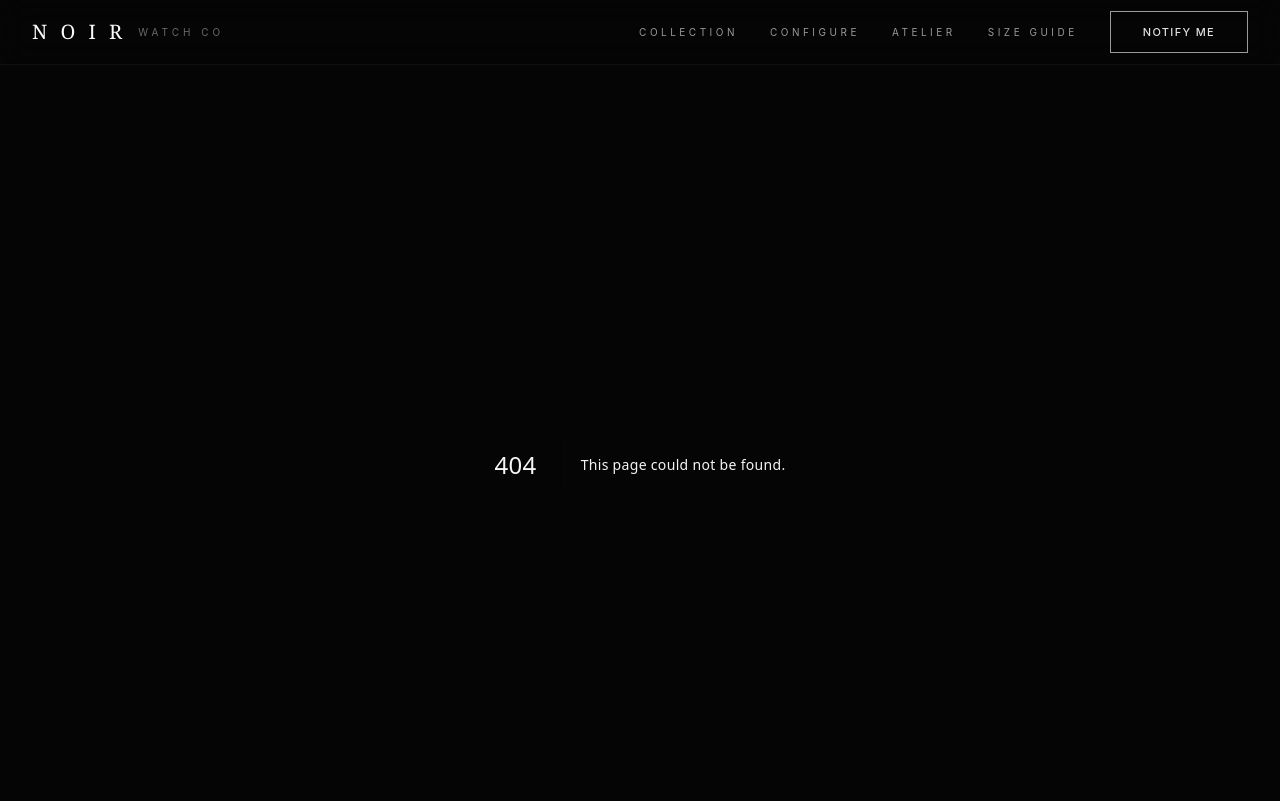
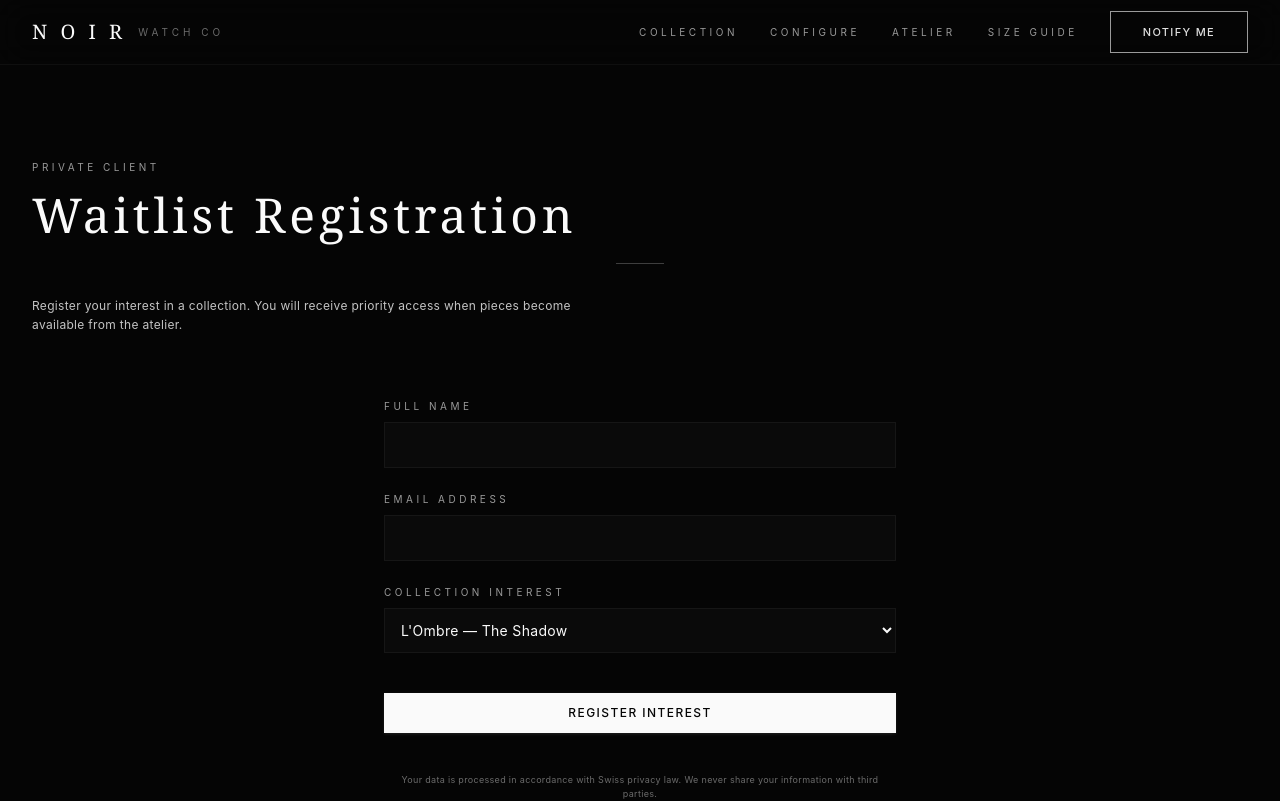
Before and after one commit to anas-khan-antimatter/mkt-noir-watch-co, a Next.js app: page /waitlist in a window 1280 px wide. Before the commit this address had no page. Shown: the top 801 px of the page. Built offline with nearby package versions, Linux system fonts and the light colour scheme.

Commit message:
antimatter: checkpoint c-1790732967552-zqjar

```diff
--- a/src/app/configure/page.tsx
+++ b/src/app/configure/page.tsx
@@ -1,5 +1,5 @@
 "use client";
-
+import { useState } from "react";
 import {
   caseOptions,
   strapOptions,
@@ -9,21 +9,28 @@ import {
   computeSku,
 } from "../data/configurator";
 
+const groupMap: Record<string, typeof caseOptions> = {
+  case: caseOptions,
+  strap: strapOptions,
+  dial: dialOptions,
+};
+
 export default function ConfigurePage() {
-  const [caseId, setCaseId] = React.useState(caseOptions.options[0].id);
-  const [strapId, setStrapId] = React.useState(strapOptions.options[0].id);
-  const [dialId, setDialId] = React.useState(dialOptions.options[0].id);
-  const [activeGroup, setActiveGroup] = React.useState("case");
+  const [caseId, setCaseId] = useState(caseOptions.options[0].id);
+  const [strapId, setStrapId] = useState(strapOptions.options[0].id);
+  const [dialId, setDialId] = useState(dialOptions.options[0].id);
+  const [activeGroup, setActiveGroup] = useState("case");
 
   const sel = { caseId, strapId, dialId };
   const price = computePrice(sel);
   const sku = computeSku(sel);
 
-  const groupMap = { case: caseOptions, strap: strapOptions, dial: dialOptions };
   const currentGroup = groupMap[activeGroup];
   const currentOpts = currentGroup.options;
   const currentSel =
     activeGroup === "case" ? caseId : activeGroup === "strap" ? strapId : dialId;
+
+  const groupLabels: Record<string, string> = { case: "Case Material", strap: "Strap / Bracelet", dial: "Dial" };
 
   function getLabel(groupId: string, optId: string) {
     const grp = groupMap[groupId];
@@ -58,7 +65,7 @@ export default function ConfigurePage() {
                     : "text-noir-500"
                 }`}
               >
-                {groupMap[g].label}
+                {groupLabels[g]}
               </button>
             ))}
           </div>
--- /dev/null
+++ b/src/app/waitlist/page.tsx
@@ -0,0 +1,125 @@
+"use client";
+import { useState } from "react";
+
+export default function WaitlistPage() {
+  const [name, setName] = useState("");
+  const [email, setEmail] = useState("");
+  const [interest, setInterest] = useState("lombre");
+  const [message, setMessage] = useState("");
+  const [submitted, setSubmitted] = useState(false);
+  const [error, setError] = useState("");
+
+  async function handleSubmit(e: React.FormEvent) {
+    e.preventDefault();
+    setError("");
+    try {
+      const res = await fetch("/api/waitlist", {
+        method: "POST",
+        headers: { "Content-Type": "application/json" },
+        body: JSON.stringify({ name, email, interest }),
+      });
+      if (!res.ok) {
+        const data = await res.json();
+        setError(data.error || "Registration failed");
+        return;
+      }
+      setSubmitted(true);
+    } catch {
+      setError("Could not reach the server. Please try again.");
+    }
+  }
+
+  if (submitted) {
+    return (
+      <div className="min-h-screen bg-noir-950">
+        <section className="section-container pt-24 pb-24 text-center">
+          <p className="micro-label mb-6">Registered</p>
+          <h1 className="section-title mb-6">You&apos;re on the List</h1>
+          <div className="divider-platinum mb-8" />
+          <p className="text-noir-200 text-sm max-w-lg mx-auto leading-relaxed">
+            Thank you, <span className="text-noir-50">{name}</span>. We will notify
+            you at <span className="text-noir-50">{email}</span> when the{" "}
+            <span className="text-noir-200">{interest}</span> collection is
+            available for preview.
+          </p>
+          <div className="mt-10">
+            <a href="/" className="btn-outline">Return Home</a>
+          </div>
+        </section>
+      </div>
+    );
+  }
+
+  return (
+    <div className="min-h-screen bg-noir-950">
+      <section className="section-container pt-24 pb-16">
+        <p className="micro-label mb-4">Private Client</p>
+        <h1 className="section-title">Waitlist Registration</h1>
+        <div className="divider-platinum mt-6 mb-8" />
+        <p className="text-noir-300 text-xs max-w-xl leading-relaxed">
+          Register your interest in a collection. You will receive priority
+          access when pieces become available from the atelier.
+        </p>
+      </section>
+
+      <section className="section-container pb-24">
+        <form onSubmit={handleSubmit} className="max-w-lg mx-auto">
+          {error && (
+            <div className="border border-accent-red/60 bg-noir-850 p-4 mb-6">
+              <p className="text-accent-red text-xs">{error}</p>
+            </div>
+          )}
+
+          <div className="grid gap-6">
+            <label className="block">
+              <span className="micro-label block mb-2">Full Name</span>
+              <input
+                type="text"
+                value={name}
+                onChange={(e) => setName(e.target.value)}
+                required
+                className="w-full bg-noir-900 border border-noir-700/40 p-3 text-noir-50 text-sm"
+              />
+            </label>
+
+            <label className="block">
+              <span className="micro-label block mb-2">Email Address</span>
+              <input
+                type="email"
+                value={email}
+                onChange={(e) => setEmail(e.target.value)}
+                required
+                className="w-full bg-noir-900 border border-noir-700/40 p-3 text-noir-50 text-sm"
+              />
+            </label>
+
+            <label className="block">
+              <span className="micro-label block mb-2">Collection Interest</span>
+              <select
+                value={interest}
+                onChange={(e) => setInterest(e.target.value)}
+                className="w-full bg-noir-900 border border-noir-700/40 p-3 text-noir-50 text-sm"
+              >
+                <option value="lombre">L&apos;Ombre — The Shadow</option>
+                <option value="minuit">Minuit — Midnight</option>
+                <option value="heritage">Héritage — Heritage</option>
+                <option value="bespoke">Bespoke / Private Order</option>
+              </select>
+            </label>
+
+            <div className="mt-4">
+              <button type="submit" className="btn-primary w-full">
+                Register Interest
+              </button>
+            </div>
+
+            <p className="text-noir-500 text-[9px] leading-relaxed mt-4 text-center">
+              Your data is processed in accordance with Swiss privacy law.
+              We never share your information with third parties.
+            </p>
+          </div>
+        </form>
+      </section>
+    </div>
+  );
+}
```
